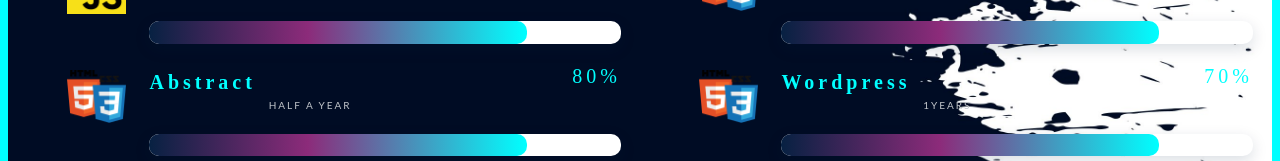
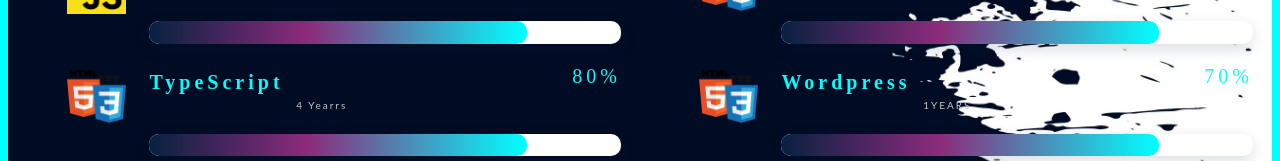
Before and after one commit to Rahman-Abdul/my-portfolio, a Next.js app: page /skills in a window 1280 px wide. Shown: the part 249-410 px from the top of the page. Built offline with nearby package versions, Linux system fonts and the light colour scheme.

Commit message:
new changes in the skills section

```diff
--- a/pages/skills.tsx
+++ b/pages/skills.tsx
@@ -42,8 +42,8 @@ const Skills: any = () => {
                  <div className="skill-set__detail">
                    <div className="skill-set__meta">
                      <div className="skill-set__name">
-                       <h4 className="small-title small-title--skill">Abstract</h4>
-                       <p className="skill-set__year">HALF A YEAR</p>
+                       <h4 className="small-title small-title--skill">TypeScript</h4>
+                       <p className="skill-set__year">4 Yearrs</p>
                      </div>
                      <p className="small-title small-title--skill">80<span className="skill-set__ratio">%</span></p>
                    </div>
```
